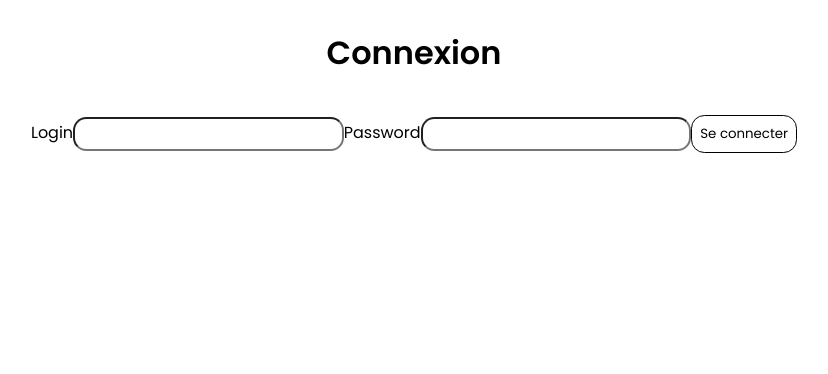
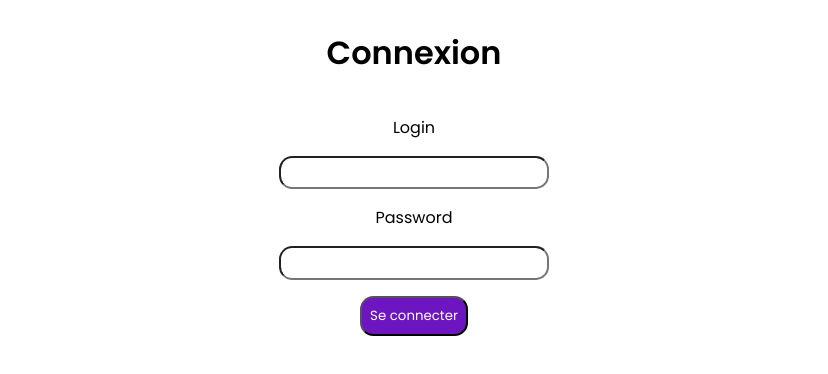
Before and after one commit to Zelie-C/musique_front, a React (Vite) app: page / in a window 1280 px wide. Shown: the top 374 px of the page, without its empty margins (226-1054 px from the left). Built offline with nearby package versions, Linux system fonts and the light colour scheme.

Commit message:
ajout style connexion

```diff
--- a/src/index.css
+++ b/src/index.css
@@ -56,9 +56,10 @@ input {
 
 .connexion-btn {
     background-color: white;
-    border: 1px solid black;
     border-radius: 1em;
     padding: 0.5rem;
+    color: white;
+    background-color: rgb(110, 21, 194);
     font-family: 'Poppins', sans-serif;
 }
 
--- a/src/routes/Connexion.tsx
+++ b/src/routes/Connexion.tsx
@@ -36,12 +36,13 @@ const Connexion = () => {
                     })
                 });
                 const data = await response.json()
+                console.log(data)
                 navigate("/home/" + username)
             } catch (error) {
                 console.error('Erreur lors de la requête:', error);
 
             }
-        }, [username, password])
+        }, [username, password, navigate])
 
     return (
         <>
@@ -49,7 +50,7 @@ const Connexion = () => {
                 <div>
                     <h1>Connexion</h1>
                 </div>
-                <div className="container ">
+                <div className="connexion-container">
                     <label htmlFor="username">Login</label>
                     <input type="text" name="username" onChange={handleUsernameChange}/>
                     <label htmlFor="password">Password</label>
```
